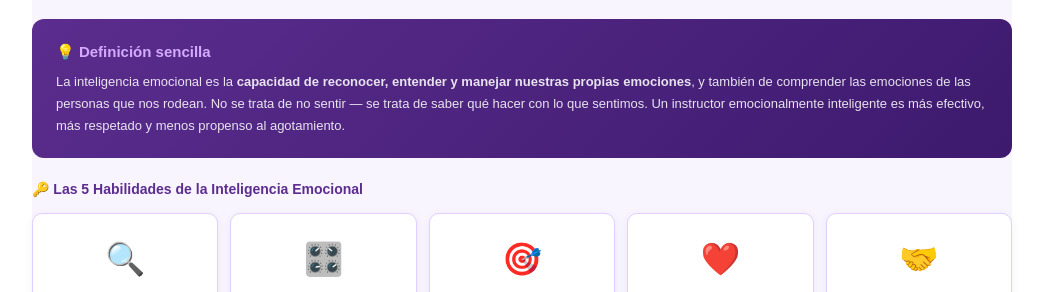
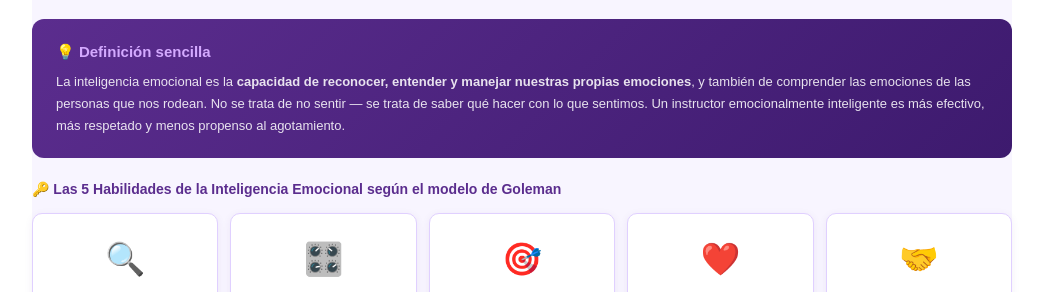
Before and after one commit to katherine21eccpp-ops/unidad6-inteligencia-emocional, a plain HTML site: page index.html in a window 1280 px wide. Shown: the part 490-782 px from the top of the page, without its empty margins (118-1161 px from the left). Drawn offline with Linux system fonts and the light colour scheme.

Commit message:
Update index.html

```diff
--- a/index.html
+++ b/index.html
@@ -148,7 +148,7 @@
     <p>La inteligencia emocional es la <strong>capacidad de reconocer, entender y manejar nuestras propias emociones</strong>, y también de comprender las emociones de las personas que nos rodean. No se trata de no sentir — se trata de saber qué hacer con lo que sentimos. Un instructor emocionalmente inteligente es más efectivo, más respetado y menos propenso al agotamiento.</p>
   </div>
 
-  <p class="u6-h3">🔑 Las 5 Habilidades de la Inteligencia Emocional</p>
+  <p class="u6-h3">🔑 Las 5 Habilidades de la Inteligencia Emocional según el modelo de Goleman</p>
   <div class="u6-ie-grid">
     <div class="u6-ie-card">
       <span class="u6-ie-icon">🔍</span>
```
